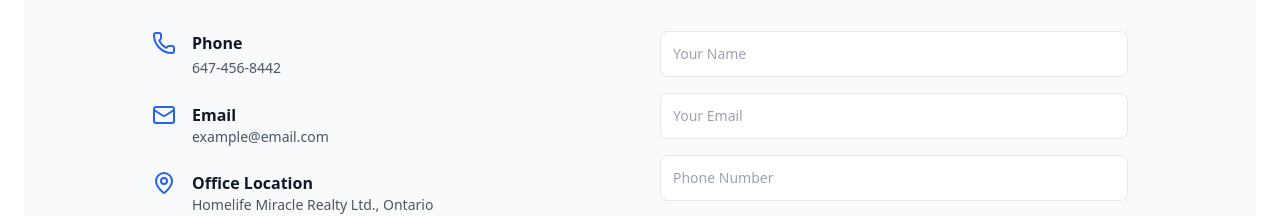
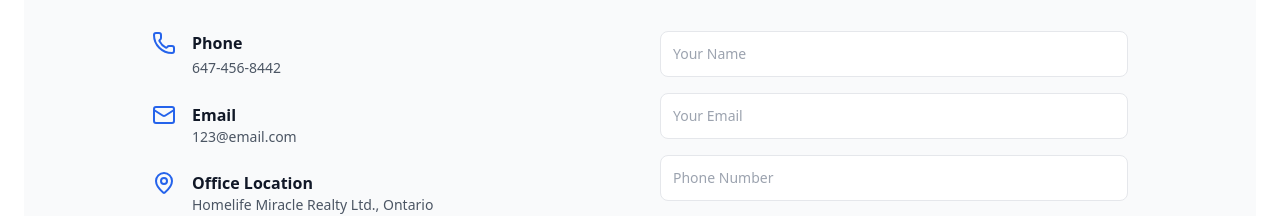
Before and after one commit to devthapaashish-source24/realtor-ramesh-rana, a Next.js app: page / in a window 1280 px wide. Shown: the part 3740-3956 px from the top of the page. Built offline with nearby package versions, Linux system fonts and the light colour scheme.

Commit message:
contact file update

```diff
--- a/components/sections/Contact.tsx
+++ b/components/sections/Contact.tsx
@@ -59,7 +59,7 @@
               <Mail className="text-blue-600" size={24} />
               <div>
                 <h4 className="font-semibold">Email</h4>
-                <p className="text-gray-600 text-sm">example@email.com</p>
+                <p className="text-gray-600 text-sm">123@email.com</p>
               </div>
             </div>
 
```
